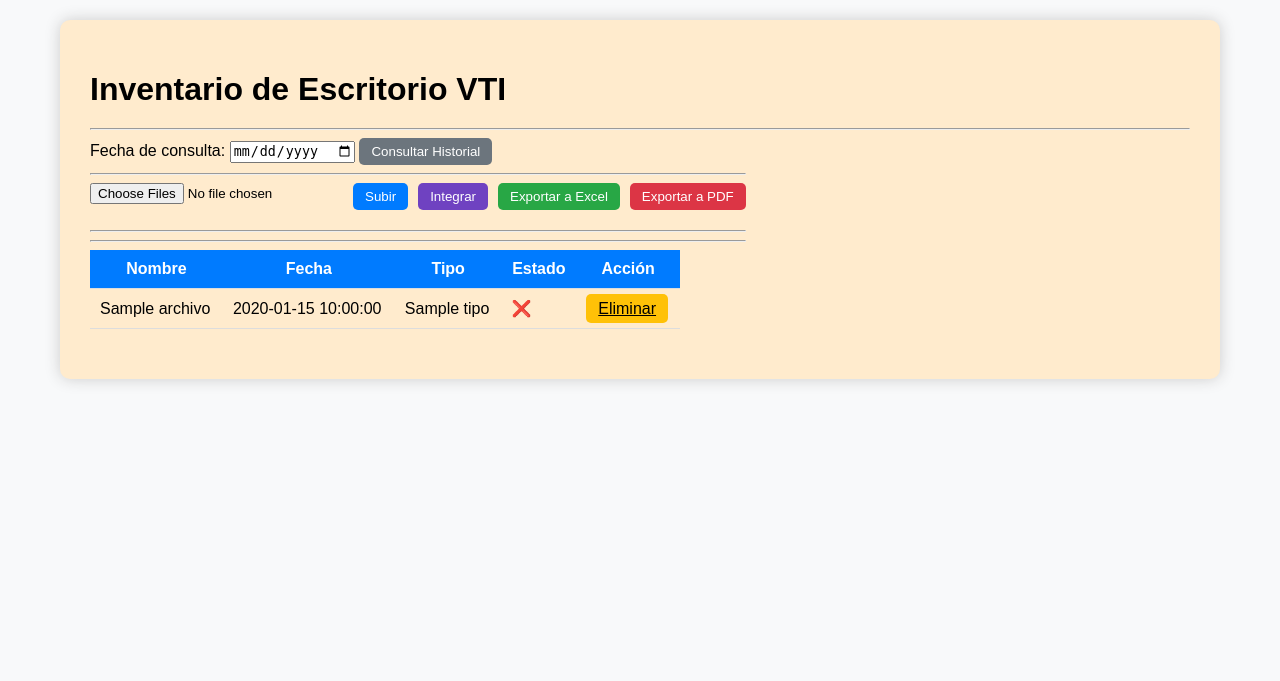
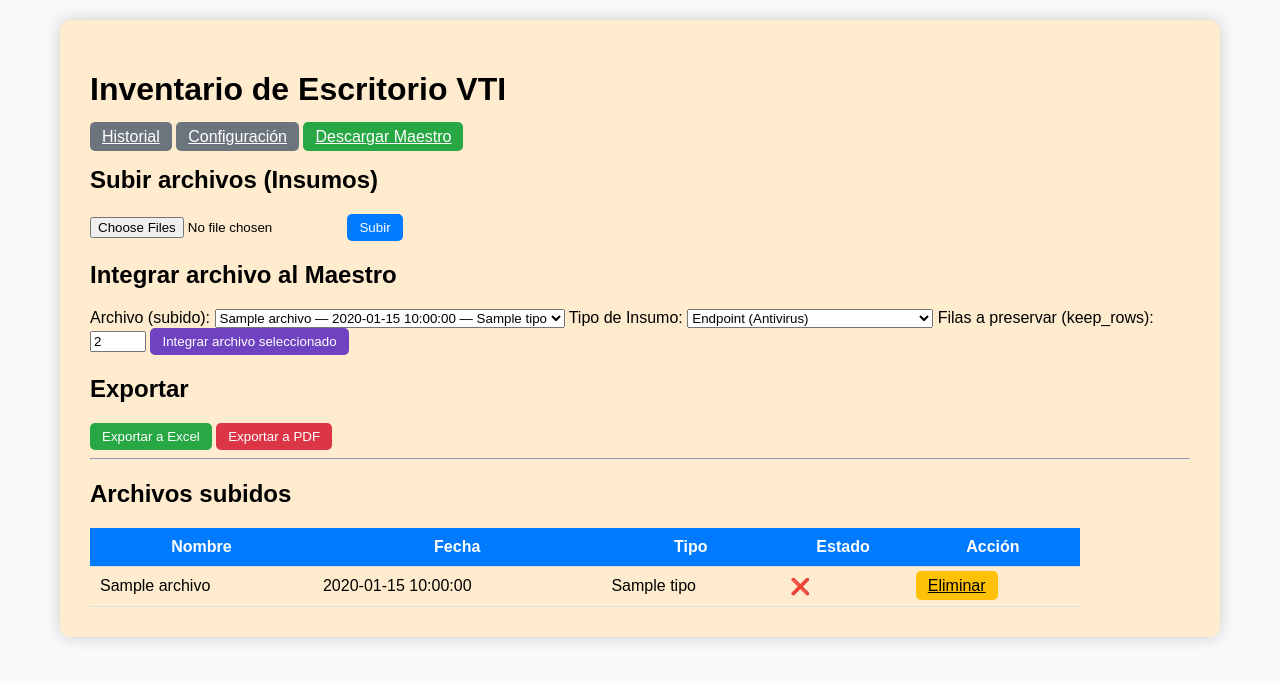
Before and after one commit to Demonista/App_Inventario, a Flask app: template templates/index.html in a window 1280 px wide. Shown: the top 681 px of the page. Run offline with Flask 3, Linux system fonts and the light colour scheme; the template is opened without the code that fills it: most values are stand-ins (such as "Sample title", 1, 10 or a date in 2020).

Commit message:
Version 0.3 integración de Excel con hoja de historia y config

```diff
--- a/app.py
+++ b/app.py
@@ -1,71 +1,367 @@
+# app.py
+"""
+Aplicación Flask para manejo de insumos y actualización del libro maestro.
+Incluye:
+- subida de archivos (múltiple)
+- listado de archivos subidos
+- integración por tipo de insumo (endpoint, personnel, tmp, da)
+- integración múltiple en batch
+- historial y configuración (persistidos en JSON)
+- descarga del maestro y rutas de export (Excel/PDF)
+"""
+
 import os
-from flask import Flask, render_template, request, redirect, url_for
-from werkzeug.utils import secure_filename
-from datetime import datetime
+import json
 import threading
 import subprocess
 import platform
+from datetime import datetime
+from flask import (Flask, render_template, request, redirect, url_for,
+                   flash, send_file, jsonify)
+from werkzeug.utils import secure_filename
 
+# Importar utilidades XLSX (asegúrate de tener xlsx_utils.py en la misma carpeta)
+from xlsx_utils import (
+    integrate_endpoint_to_antivirus,
+    integrate_personnel_to_estado,
+    integrate_tmp_to_useraranda,
+    integrate_da_to_reporte,
+    replace_sheet_with_df,
+    backup_file
+)
+
+# ----------------------------- Configuración -----------------------------
 app = Flask(__name__)
-UPLOAD_FOLDER = os.path.join(os.getcwd(), 'uploads')
+app.secret_key = "cambiar_esta_clave_por_una_segura"  # necesario para flash
+
+ROOT = os.path.abspath(os.getcwd())
+UPLOAD_FOLDER = os.path.join(ROOT, "uploads")
 os.makedirs(UPLOAD_FOLDER, exist_ok=True)
-app.config['UPLOAD_FOLDER'] = UPLOAD_FOLDER
-ALLOWED_EXTENSIONS = {'xls', 'xlsx'}
+app.config["UPLOAD_FOLDER"] = UPLOAD_FOLDER
 
+ALLOWED_EXTENSIONS = {"xls", "xlsx"}
+HISTORY_FILE = os.path.join(UPLOAD_FOLDER, "history.json")
+CONFIG_FILE = os.path.join(UPLOAD_FOLDER, "config.json")
+
+# Lista en memoria (se reconstruye al iniciar con archivos del disco)
 archivos_cargados = []
 
-def allowed_file(filename):
-    return '.' in filename and filename.rsplit('.', 1)[1].lower() in ALLOWED_EXTENSIONS
+# ----------------------------- Helpers ----------------------------------
+def is_allowed(filename):
+    """Valida extensión permitida."""
+    return "." in filename and filename.rsplit(".", 1)[1].lower() in ALLOWED_EXTENSIONS
 
+def load_history():
+    """Carga historial desde JSON (si existe)."""
+    if os.path.exists(HISTORY_FILE):
+        try:
+            with open(HISTORY_FILE, "r", encoding="utf-8") as f:
+                return json.load(f)
+        except Exception:
+            return []
+    return []
+
+def save_history(history):
+    """Guarda historial en JSON."""
+    with open(HISTORY_FILE, "w", encoding="utf-8") as f:
+        json.dump(history, f, ensure_ascii=False, indent=2)
+
+def append_history(entry):
+    """Añade una entrada al historial (archivo)."""
+    hist = load_history()
+    hist.insert(0, entry)  # insert al inicio para ver lo más reciente primero
+    save_history(hist)
+
+def load_config():
+    """Carga configuración desde JSON (si existe)."""
+    if os.path.exists(CONFIG_FILE):
+        try:
+            with open(CONFIG_FILE, "r", encoding="utf-8") as f:
+                return json.load(f)
+        except Exception:
+            return {}
+    return {}
+
+def save_config(cfg):
+    """Guarda configuración en JSON."""
+    with open(CONFIG_FILE, "w", encoding="utf-8") as f:
+        json.dump(cfg, f, ensure_ascii=False, indent=2)
+
+def find_master_file():
+    """
+    Busca el archivo maestro en uploads por patrón aproximado:
+    se asume que empieza con 3 letras mes + 2 dígitos (p. ej. ago06) y contiene 'Reporte-Data_Inventario'
+    Si no lo encuentra, devuelve None.
+    """
+    for fname in os.listdir(app.config["UPLOAD_FOLDER"]):
+        low = fname.lower()
+        if "reporte-data_inventario" in low or "reporte-data inventario" in low or "reporte-data-inventario" in low:
+            return os.path.join(app.config["UPLOAD_FOLDER"], fname)
+    # fallback: buscar el archivo con mayor tamaño que contenga 'inventario'
+    candidates = [f for f in os.listdir(app.config["UPLOAD_FOLDER"]) if "inventario" in f.lower()]
+    if candidates:
+        # devolver el más reciente
+        candidates.sort(key=lambda n: os.path.getmtime(os.path.join(app.config["UPLOAD_FOLDER"], n)), reverse=True)
+        return os.path.join(app.config["UPLOAD_FOLDER"], candidates[0])
+    return None
+
+# ----------------------------- Rutas ------------------------------------
+@app.route("/", methods=["GET", "POST"])
+def index():
+    """
+    Página principal:
+    - GET: muestra archivos subidos y formularios
+    - POST: sube archivos (múltiple) y actualiza lista
+    """
+    global archivos_cargados
+    # reconstruir lista desde uploads para no depender solo de la variable en memoria
+    archivos_cargados = []
+    for fname in sorted(os.listdir(app.config["UPLOAD_FOLDER"]), reverse=True):
+        path = os.path.join(app.config["UPLOAD_FOLDER"], fname)
+        if os.path.isfile(path) and is_allowed(fname):
+            archivos_cargados.append({
+                "nombre": fname,
+                "fecha": datetime.fromtimestamp(os.path.getmtime(path)).strftime("%Y-%m-%d %H:%M:%S"),
+                "tipo": detectar_tipo_insumo(fname := fname),  # reutiliza tu función de detección (definida abajo)
+                "cargado": True
+            })
+
+    if request.method == "POST":
+        files = request.files.getlist("files[]")
+        uploaded = []
+        for f in files:
+            if f and is_allowed(f.filename):
+                filename = secure_filename(f.filename)
+                dest = os.path.join(app.config["UPLOAD_FOLDER"], filename)
+                f.save(dest)
+                uploaded.append(filename)
+                # guardar en historial
+                append_history({
+                    "accion": "upload",
+                    "archivo": filename,
+                    "timestamp": datetime.now().isoformat()
+                })
+        if uploaded:
+            flash(f"Se subieron {len(uploaded)} archivo(s): {', '.join(uploaded)}", "success")
+        else:
+            flash("No se subió ningún archivo válido (extensiones permitidas: xls, xlsx).", "warning")
+        return redirect(url_for("index"))
+
+    # render
+    config = load_config()
+    return render_template("index.html", archivos=archivos_cargados, config=config)
+
+@app.route("/eliminar/<nombre_archivo>")
+def eliminar(nombre_archivo):
+    """Elimina archivo físico en uploads y actualiza historial."""
+    path = os.path.join(app.config["UPLOAD_FOLDER"], nombre_archivo)
+    if os.path.exists(path):
+        try:
+            os.remove(path)
+            append_history({
+                "accion": "delete",
+                "archivo": nombre_archivo,
+                "timestamp": datetime.now().isoformat()
+            })
+            flash(f"Archivo {nombre_archivo} eliminado.", "success")
+        except Exception as e:
+            flash(f"Error eliminando {nombre_archivo}: {e}", "error")
+    else:
+        flash("Archivo no encontrado.", "warning")
+    return redirect(url_for("index"))
+
+# ----------------- Ruta para integrar un insumo seleccionado -----------------
+@app.route("/integrar", methods=["POST"])
+def integrar():
+    """
+    Integra un archivo subido al maestro. Form data:
+      - tipo_insumo: 'endpoint'|'personnel'|'tmp'|'da'
+      - filename: nombre del archivo (de uploads)
+      - keep_rows: opcional (int)
+    """
+    tipo = request.form.get("tipo_insumo")
+    filename = request.form.get("filename")
+    keep_rows = int(request.form.get("keep_rows", 2))
+    if not tipo or not filename:
+        flash("Debes seleccionar tipo de insumo y archivo.", "error")
+        return redirect(url_for("index"))
+
+    src = os.path.join(app.config["UPLOAD_FOLDER"], secure_filename(filename))
+    if not os.path.exists(src):
+        flash("Archivo fuente no encontrado en uploads.", "error")
+        return redirect(url_for("index"))
+
+    # encontrar maestro
+    maestro = find_master_file()
+    if maestro is None:
+        flash("No se encontró el archivo maestro (Reporte-Data_Inventario). Colócalo en uploads.", "error")
+        return redirect(url_for("index"))
+
+    # ejecutar integración según tipo
+    try:
+        if tipo == "endpoint":
+            res = integrate_endpoint_to_antivirus(maestro, src, keep_rows=keep_rows)
+            flash(f"Integración Antivirus completada. Filas: {res.get('rows_written')}", "success")
+            append_history({"accion": "integrar", "tipo": "endpoint", "archivo": filename, "timestamp": datetime.now().isoformat()})
+        elif tipo == "personnel":
+            res = integrate_personnel_to_estado(maestro, src, keep_rows=keep_rows)
+            flash(f"Integración Personal completada. Añadidos: {res.get('added')}, Actualizados: {res.get('updated')}", "success")
+            append_history({"accion": "integrar", "tipo": "personnel", "archivo": filename, "timestamp": datetime.now().isoformat()})
+        elif tipo == "tmp":
+            res = integrate_tmp_to_useraranda(maestro, src, keep_rows=keep_rows)
+            flash(f"Integración Useraranda_BLOGIK completada. Filas: {res.get('rows_written')}", "success")
+            append_history({"accion": "integrar", "tipo": "tmp", "archivo": filename, "timestamp": datetime.now().isoformat()})
+        elif tipo == "da":
+            res = integrate_da_to_reporte(maestro, src, keep_rows=keep_rows)
+            flash(f"Integración Reporte DA completada. Filas: {res.get('rows_written')}", "success")
+            append_history({"accion": "integrar", "tipo": "da", "archivo": filename, "timestamp": datetime.now().isoformat()})
+        else:
+            flash("Tipo de insumo desconocido.", "error")
+    except Exception as e:
+        flash(f"Error durante integración: {e}", "error")
+
+    return redirect(url_for("index"))
+
+# ----------------- Integrar múltiples insumos (batch) -----------------------
+@app.route("/integrar-multiples", methods=["POST"])
+def integrar_multiples():
+    """
+    Recibe listas tipo_insumo[] y filename[] que emparejan por índice.
+    Ejecuta integración secuencial y devuelve resumen.
+    """
+    tipos = request.form.getlist("tipo_insumo[]")
+    files = request.form.getlist("filename[]")
+    keep_rows = int(request.form.get("keep_rows", 2))
+    maestro = find_master_file()
+    if maestro is None:
+        flash("No se encontró el archivo maestro (Reporte-Data_Inventario).", "error")
+        return redirect(url_for("index"))
+
+    results = []
+    for t, f in zip(tipos, files):
+        src = os.path.join(app.config["UPLOAD_FOLDER"], secure_filename(f))
+        if not os.path.exists(src):
+            results.append((f, {"error": "archivo fuente no encontrado"}))
+            continue
+        try:
+            if t == "endpoint":
+                res = integrate_endpoint_to_antivirus(maestro, src, keep_rows=keep_rows)
+            elif t == "personnel":
+                res = integrate_personnel_to_estado(maestro, src, keep_rows=keep_rows)
+            elif t == "tmp":
+                res = integrate_tmp_to_useraranda(maestro, src, keep_rows=keep_rows)
+            elif t == "da":
+                res = integrate_da_to_reporte(maestro, src, keep_rows=keep_rows)
+            else:
+                res = {"error": "tipo desconocido"}
+            results.append((f, res))
+            append_history({"accion": "integrar", "tipo": t, "archivo": f, "timestamp": datetime.now().isoformat()})
+        except Exception as e:
+            results.append((f, {"error": str(e)}))
+
+    # mostrar mensajes
+    for fname, res in results:
+        if res and "error" in res:
+            flash(f"{fname}: ERROR - {res['error']}", "error")
+        else:
+            flash(f"{fname}: Integración OK", "success")
+    return redirect(url_for("index"))
+
+# ----------------- Descargar maestro -------------------------
+@app.route("/download-maestro")
+def download_maestro():
+    maestro = find_master_file()
+    if not maestro or not os.path.exists(maestro):
+        flash("No se encontró maestro.xlsx en uploads.", "error")
+        return redirect(url_for("index"))
+    return send_file(maestro, as_attachment=True)
+
+# ----------------- Exportar (rutas que usan scripts.js) --------------
+@app.route("/exportar-excel")
+def exportar_excel():
+    """
+    Ruta simple que devuelve el maestro.xlsx para descargar como 'inventario.xlsx'
+    (Puedes reemplazarla por una rutina que genere un workbook temporal)
+    """
+    maestro = find_master_file()
+    if not maestro:
+        return ("No hay maestro para exportar", 404)
+    # enviamos el archivo directamente
+    return send_file(maestro, as_attachment=True, download_name="inventario.xlsx")
+
+@app.route("/exportar-pdf")
+def exportar_pdf():
+    """
+    Ruta que convierte el maestro a PDF y lo devuelve.
+    Implementación sencilla: si ya tienes una forma de exportar PDF, cámbiala aquí.
+    Por simplicidad en este ejemplo enviamos el archivo maestro renombrado .pdf (no es conversión real).
+    Recomendación: usar libreoffice (soffice) o reportlab para conversión.
+    """
+    maestro = find_master_file()
+    if not maestro:
+        return ("No hay maestro para exportar", 404)
+
+    # Intento simple: si tienes libreoffice instalado puedes convertir:
+    # soffice --headless --convert-to pdf --outdir /tmp maestro.xlsx
+    # Para no depender de instalaciones, devolvemos el maestro con extensión .pdf (NO CONVERTIDO)
+    return send_file(maestro, as_attachment=True, download_name="inventario.pdf")
+
+# ----------------- Historial & Configuración -------------------------
+@app.route("/historial")
+def historial():
+    """Muestra el historial de acciones (subidas, integraciones, eliminaciones)."""
+    history = load_history()
+    return render_template("historial.html", history=history)
+
+@app.route("/configuracion", methods=["GET", "POST"])
+def configuracion():
+    """
+    Página para manejar la configuración de integración (mapeos por empresa, reglas, etc).
+    Guardamos/recuperamos en config.json dentro de uploads/.
+    """
+    cfg = load_config()
+    if request.method == "POST":
+        # ejemplo simple: guardar mapeos o reglas que envíe el formulario
+        cfg["empresa_default"] = request.form.get("empresa_default", cfg.get("empresa_default", ""))
+        cfg["usar_fecha_archivo"] = bool(request.form.get("usar_fecha_archivo", ""))
+        cfg["fecha_formato"] = request.form.get("fecha_formato", cfg.get("fecha_formato", "%Y-%m-%d"))
+        save_config(cfg)
+        flash("Configuración guardada.", "success")
+        append_history({"accion": "config_update", "timestamp": datetime.now().isoformat()})
+        return redirect(url_for("configuracion"))
+    return render_template("configuracion.html", config=cfg)
+
+# ----------------- Abrir navegador al iniciar (opcional) --------------
+def abrir_navegador():
+    url = "http://127.0.0.1:5000"
+    if platform.system() == "Windows":
+        subprocess.Popen(["start", "", url], shell=True)
+    else:
+        try:
+            subprocess.Popen(["xdg-open", url])
+        except Exception:
+            pass
+
+# ----------------- Detección tipo insumo (tu función original) ---------
 def detectar_tipo_insumo(nombre):
+    """Función de detección textual para asignar tipo a los archivos subidos."""
     nombre = nombre.lower()
     if "inventario" in nombre or "insumo1" in nombre:
         return "Inventario Proveedor"
-    elif "antivirus" in nombre or "insumo2" in nombre:
+    elif "endpoint" in nombre or "antivirus" in nombre or "insumo2" in nombre:
         return "Antivirus"
     elif "retiros" in nombre or "personal" in nombre or "ingresos" in nombre or "colaboradores" in nombre or "insumo3" in nombre:
         return "Talento Humano"
-    elif "Directorio Activo" in nombre or "insumo5" in nombre:
+    elif "directorio" in nombre or "insumo5" in nombre:
         return "Directorio Activo"
-    elif "aranda" in nombre or "insumo4" in nombre:
+    elif "aranda" in nombre or "insumo4" in nombre or "tmp" in nombre:
         return "Aranda"
+    elif "da" in nombre or "reporte da" in nombre:
+        return "Reporte DA"
     return "Desconocido"
 
-@app.route('/', methods=['GET', 'POST'])
-def index():
-    global archivos_cargados
-    if request.method == 'POST':
-        archivos = request.files.getlist('files[]')
-        for archivo in archivos:
-            if archivo and allowed_file(archivo.filename):
-                filename = secure_filename(archivo.filename)
-                save_path = os.path.join(app.config['UPLOAD_FOLDER'], filename)
-                archivo.save(save_path)
-                archivos_cargados.append({
-                    'nombre': filename,
-                    'fecha': datetime.now().strftime('%Y-%m-%d %H:%M:%S'),
-                    'tipo': detectar_tipo_insumo(filename),
-                    'cargado': True
-                })
-    return render_template('index.html', archivos=archivos_cargados)
-
-@app.route('/eliminar/<nombre_archivo>')
-def eliminar(nombre_archivo):
-    global archivos_cargados
-    archivos_cargados = [a for a in archivos_cargados if a['nombre'] != nombre_archivo]
-    try:
-        os.remove(os.path.join(app.config['UPLOAD_FOLDER'], nombre_archivo))
-    except:
-        pass
-    return redirect(url_for('index'))
-
-def abrir_navegador():
-    url = "http://127.0.0.1:5000"
-    if platform.system() == "Windows":
-        subprocess.Popen(['start', '', url], shell=True)
-    else:
-        subprocess.Popen(['xdg-open', url])  # Linux/macOS
-
-if __name__ == '__main__':
+# ----------------------------- Main -------------------------------------
+if __name__ == "__main__":
+    # abrir navegador 1s después (opcional)
     threading.Timer(1.0, abrir_navegador).start()
     app.run(debug=False)
--- a/static/js/scripts.js
+++ b/static/js/scripts.js
@@ -1,13 +1,5 @@
-/*function exportarExcel() {
-    alert("Funcionalidad para exportar a Excel no implementada aún.");
-}
-
-function exportarPDF() {
-    alert("Funcionalidad para exportar a PDF no implementada aún.");
-}
-
-// Script listo para extender funcionalidades
-console.log("JS cargado correctamente.");*/
+// static/js/scripts.js
+// Funciones para exportar archivos (llaman a las rutas Flask)
 function exportarExcel() {
   fetch('/exportar-excel')
     .then(response => {
@@ -22,9 +14,10 @@ function exportarExcel() {
       document.body.appendChild(a);
       a.click();
       a.remove();
+      window.URL.revokeObjectURL(url);
     })
-        .catch(error => {
-            console.error(error);
+    .catch(err => {
+      console.error(err);
       alert('No se pudo exportar a Excel.');
     });
 }
@@ -43,9 +36,10 @@ function exportarPDF() {
       document.body.appendChild(a);
       a.click();
       a.remove();
+      window.URL.revokeObjectURL(url);
     })
-        .catch(error => {
-            console.error(error);
+    .catch(err => {
+      console.error(err);
       alert('No se pudo exportar a PDF.');
     });
 }
--- a/templates/index.html
+++ b/templates/index.html
@@ -1,35 +1,66 @@
+<!-- templates/index.html -->
 <!DOCTYPE html>
 <html lang="es">
 <head>
-    <meta charset="UTF-8">
-    <meta http-equiv="X-UA-Compatible" content="IE=Edge">
-    <meta name="viewport" content="width=device-width, initial-scale=1.0">
+  <meta charset="utf-8" />
+  <meta http-equiv="X-UA-Compatible" content="IE=Edge" />
+  <meta name="viewport" content="width=device-width,initial-scale=1.0" />
   <title>Inventario de Escritorio</title>
   <link rel="stylesheet" href="{{ url_for('static', filename='css/estilos.css') }}">
-
+  <script src="{{ url_for('static', filename='js/scripts.js') }}" defer></script>
 </head>
 <body>
   <div class="container">
     <h1>Inventario de Escritorio VTI</h1>
-        <hr>
-        <div class="barra-superior">
-            <div>
-                <label>Fecha de consulta:</label>
-                <input type="date">
-                <button class="btn gris">Consultar Historial</button>
-            <div/>
-        </div>
-        <hr>
+    <nav class="top-nav">
+      <a href="{{ url_for('historial') }}" class="btn gris">Historial</a>
+      <a href="{{ url_for('configuracion') }}" class="btn gris">Configuración</a>
+      <a href="{{ url_for('download_maestro') }}" class="btn verde">Descargar Maestro</a>
+    </nav>
+
+    <section class="uploader">
+      <h2>Subir archivos (Insumos)</h2>
       <form method="POST" enctype="multipart/form-data">
-            <div class="carga-archivos">
         <input type="file" name="files[]" multiple required>
         <button class="btn azul" type="submit">Subir</button>
-                <button class="btn morado" type="button">Integrar</button>
-                <button class="btn verde" type="button">Exportar a Excel</button>
-                <button class="btn rojo" type="button">Exportar a PDF</button>
-            </div>
       </form>
+    </section>
+
+    <section class="integracion">
+      <h2>Integrar archivo al Maestro</h2>
+      <form action="{{ url_for('integrar') }}" method="POST" class="form-integrar">
+        <label for="filename">Archivo (subido):</label>
+        <select name="filename" required>
+          {% for a in archivos %}
+            <option value="{{ a.nombre }}">{{ a.nombre }} — {{ a.fecha }} — {{ a.tipo }}</option>
+          {% endfor %}
+        </select>
+
+        <label for="tipo_insumo">Tipo de Insumo:</label>
+        <select name="tipo_insumo" required>
+          <option value="endpoint">Endpoint (Antivirus)</option>
+          <option value="personnel">Personal (ESTADO_GEN_USUARIO)</option>
+          <option value="tmp">tmp... (Useraranda_BLOGIK)</option>
+          <option value="da">DA... (Reporte DA)</option>
+        </select>
+
+        <label for="keep_rows">Filas a preservar (keep_rows):</label>
+        <input type="number" name="keep_rows" value="2" min="1" max="10">
+
+        <button class="btn morado" type="submit">Integrar archivo seleccionado</button>
+      </form>
+    </section>
+
+    <section class="exports">
+      <h2>Exportar</h2>
+      <button class="btn verde" onclick="exportarExcel()">Exportar a Excel</button>
+      <button class="btn rojo" onclick="exportarPDF()">Exportar a PDF</button>
+    </section>
+
     <hr>
+
+    <section class="listado">
+      <h2>Archivos subidos</h2>
       <table>
         <thead>
           <tr>
@@ -40,7 +71,6 @@
             <th>Acción</th>
           </tr>
         </thead>
-                <hr>
         <tbody>
           {% for archivo in archivos %}
           <tr>
@@ -48,13 +78,16 @@
             <td>{{ archivo.fecha }}</td>
             <td>{{ archivo.tipo }}</td>
             <td>{{ '✔️' if archivo.cargado else '❌' }}</td>
-                    <td><a href="{{ url_for('eliminar', nombre_archivo=archivo.nombre) }}" class="btn amarillo">Eliminar</a></td>
+            <td>
+              <a href="{{ url_for('eliminar', nombre_archivo=archivo.nombre) }}" class="btn amarillo">Eliminar</a>
+            </td>
           </tr>
           {% else %}
           <tr><td colspan="5">No hay archivos cargados.</td></tr>
           {% endfor %}
         </tbody>
       </table>
+    </section>
   </div>
 </body>
 </html>
```
Also changed, not shown: templates/configuracion.html (added, +28 -0 lines), templates/historial.html (added, +41 -0 lines). Lines whose indentation alone changed are shown as unchanged.
